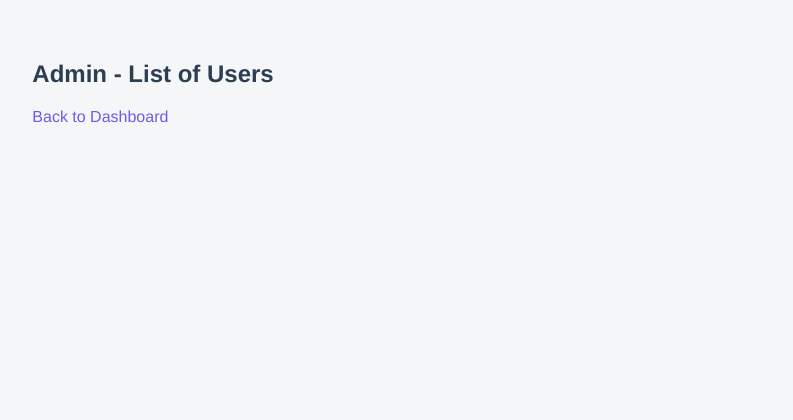
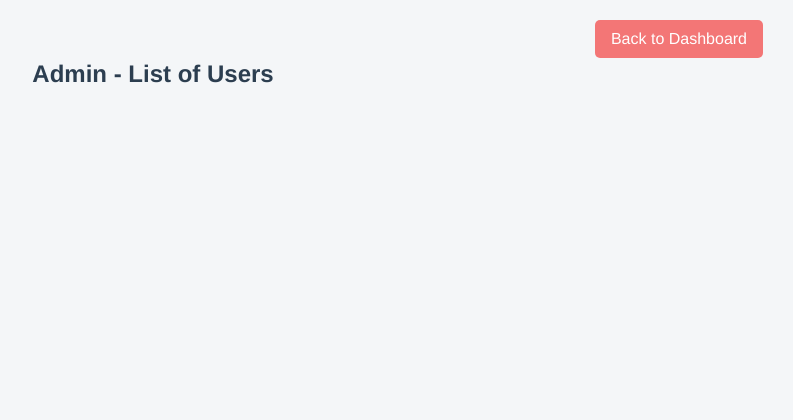
Before and after one commit to dhrutigandhi05/TVShowTracker, a Node server app: template views/admin.hbs in a window 1280 px wide. Shown: the top 420 px of the page, without its empty margins (487-1280 px from the left). Run offline with Node 20, Linux system fonts and the light colour scheme; the template is opened without the code that fills it, so the values that code supplies are empty; some libraries are stand-ins or nearby versions.

Commit message:
styling changes

```diff
--- a/public/styles/styles.css
+++ b/public/styles/styles.css
@@ -73,27 +73,61 @@ a:hover {
 .saved-show-card img,
 .result img {
   max-width: 100px;
-  border-radius: 6px;
 }
 
 .saved-show-card p {
   margin: 8px 0;
 }
 
+.saved-show-card h4 {
+  margin: 0 0 8px 0;
+  padding: 0;
+}
+
 .result h3 {
-  margin: 0;
+  margin: 8px;
   color: #2d3436;
 }
 
 .moveUp,
-.moveDown,
-.deleteButton {
+.moveDown{
   margin-right: 8px;
-  background-color: #e17055;
+  background-color: #cfc7d4;
 }
 
 .moveUp:hover,
-.moveDown:hover,
+.moveDown:hover{
+  background-color: #b8b1bd;
+}
+
+.deleteButton {
+  background-color: #f34646;
+}
 .deleteButton:hover {
-  background-color: #d35400;
+  background-color: #ca3939;
 }
+
+.top-right-buttons {
+  position: fixed;
+  top: 20px;
+  right: 30px;
+  display: flex;
+  gap: 10px;
+  z-index: 1000;
+}
+
+.logoutButton,
+.adminButton,
+.dashboardButton {
+  color: white;
+  background-color: #f37676;
+  padding: 10px 16px;
+  border-radius: 5px;
+  cursor: pointer;
+}
+
+.logoutButton:hover,
+.adminButton:hover,
+.dashboardButton:hover {
+  background-color: #cf5656;
+}
--- a/views/admin.hbs
+++ b/views/admin.hbs
@@ -1,7 +1,12 @@
+<body>
+  <div class="top-right-buttons">
+    <a href="/dashboard" class="dashboardButton">Back to Dashboard</a>
+  </div>
+</body>
+
 <h2>Admin - List of Users</h2>
 <ul>
   {{#each users}}
     <li>{{this.username}} - {{this.role}}</li>
   {{/each}}
 </ul>
-<a href="/dashboard">Back to Dashboard</a>
--- a/views/register.hbs
+++ b/views/register.hbs
@@ -5,4 +5,4 @@
   <input name="password" placeholder="Password" type="password" required>
   <button type="submit">Register</button>
 </form>
-<p><a href="/login">Back to Login</a></p>
+<p>Already have an account? <a href="/login">Back to Login</a></p>
```
Also changed, not shown: views/dashboard.hbs (+8 -6 lines), tvshows.db.
